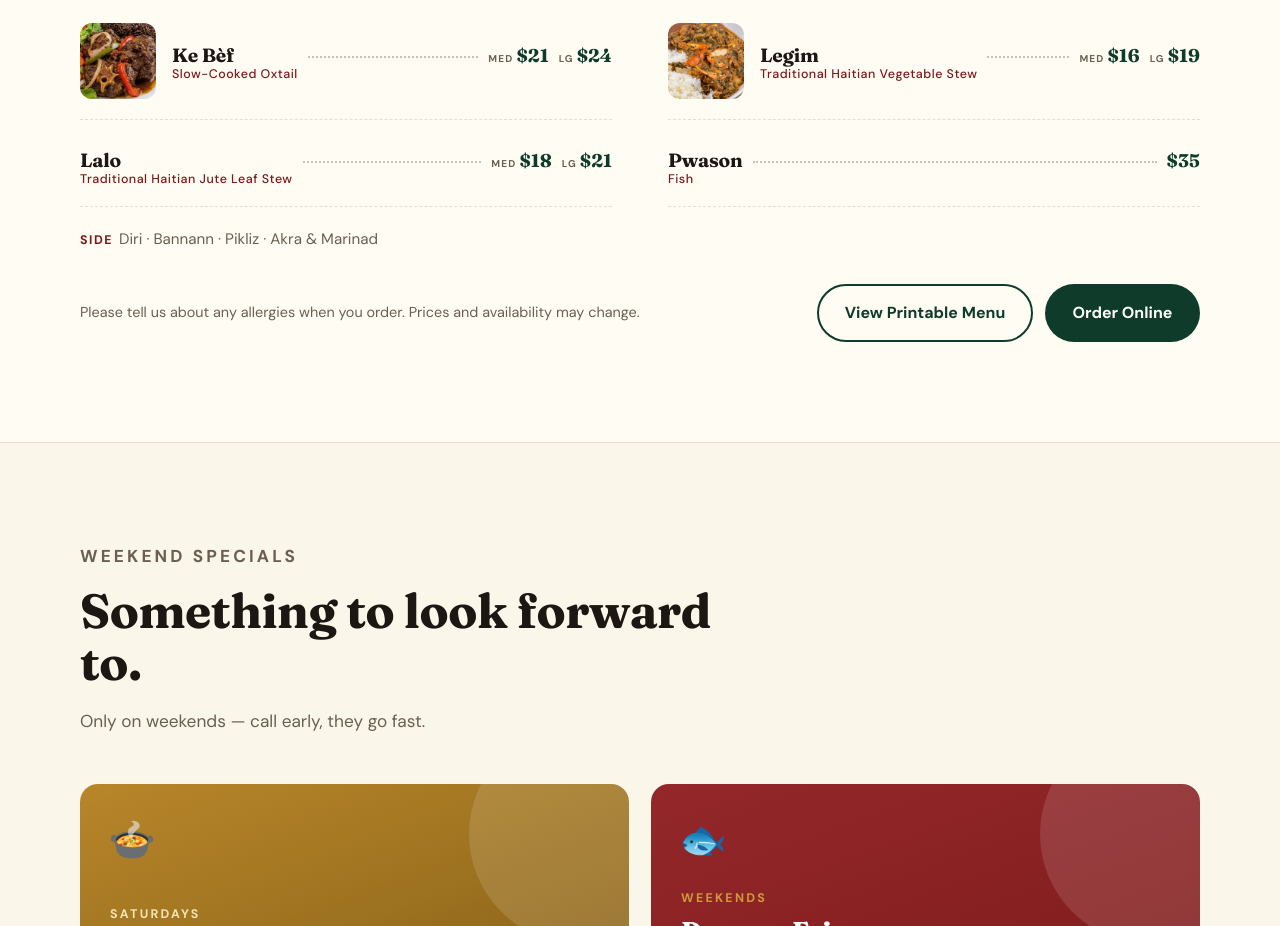
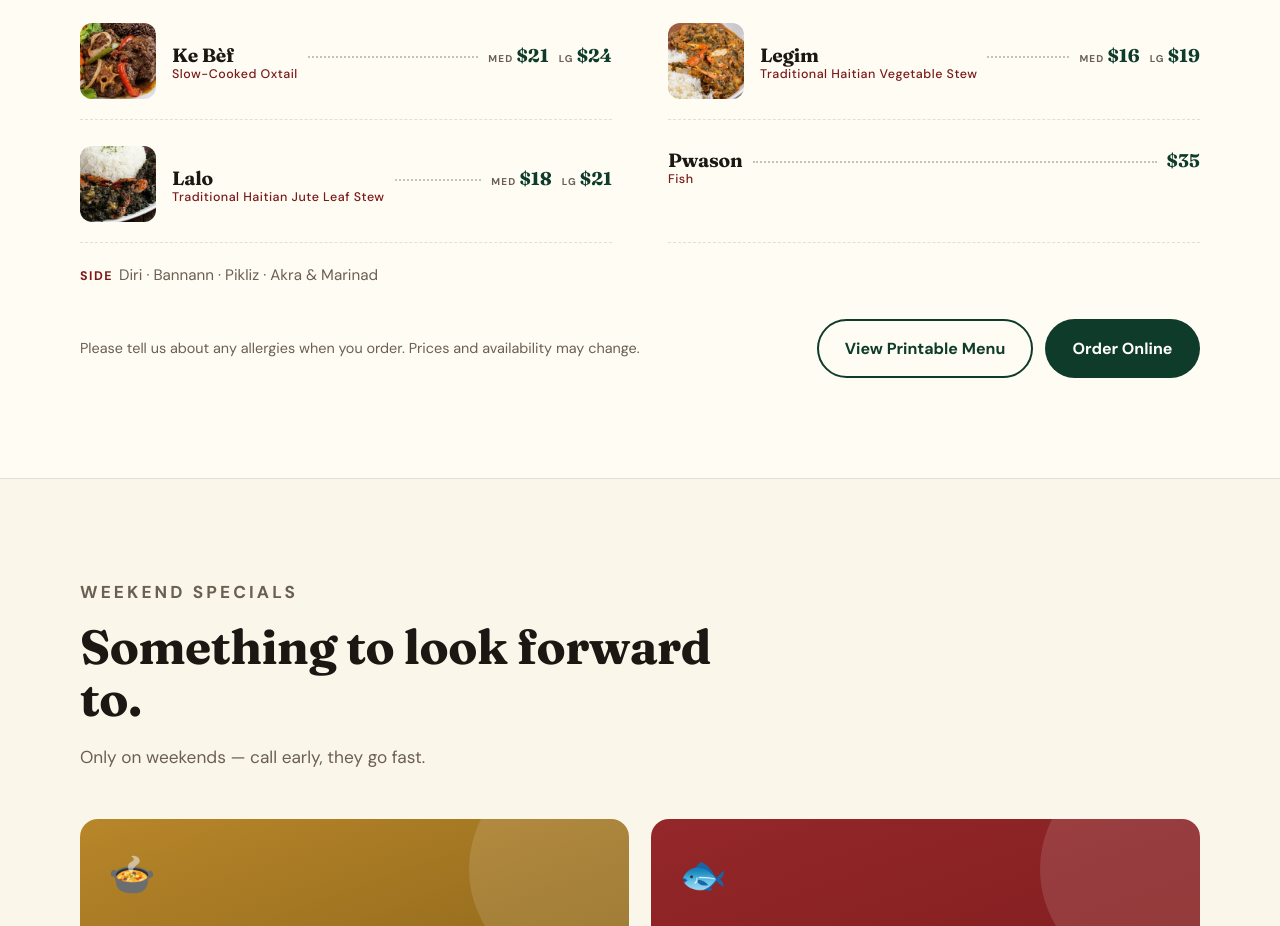
Before and after one commit to obanex/chevalier-caribbean, a plain HTML site: page index.html in a window 1280 px wide. Shown: the part 2553-3479 px from the top of the page. Drawn offline with Linux system fonts and the light colour scheme.

Commit message:
Add a lalo photo thumbnail to the menu
Co-Authored-By: Claude Opus 5.5 <noreply@anthropic.com>

```diff
--- a/index.html
+++ b/index.html
@@ -454,7 +454,7 @@
         <div class="dish"><div class="dish-top"><h3>Kabrit<small>Seasoned Haitian Goat</small></h3><span class="dots"></span><span class="price"><small>Med</small>$21<small>Lg</small>$24</span></div></div>
         <div class="dish has-photo"><img class="dish-photo" src="ke-bef-thumb.webp" alt="Ke bèf (oxtail) plate" width="200" height="200" loading="lazy"><div class="dish-body"><div class="dish-top"><h3>Ke Bèf<small>Slow-Cooked Oxtail</small></h3><span class="dots"></span><span class="price"><small>Med</small>$21<small>Lg</small>$24</span></div></div></div>
         <div class="dish has-photo"><img class="dish-photo" src="legim-thumb.webp" alt="Legim plate with white rice" width="200" height="200" loading="lazy"><div class="dish-body"><div class="dish-top"><h3>Legim<small>Traditional Haitian Vegetable Stew</small></h3><span class="dots"></span><span class="price"><small>Med</small>$16<small>Lg</small>$19</span></div></div></div>
-        <div class="dish"><div class="dish-top"><h3>Lalo<small>Traditional Haitian Jute Leaf Stew</small></h3><span class="dots"></span><span class="price"><small>Med</small>$18<small>Lg</small>$21</span></div></div>
+        <div class="dish has-photo"><img class="dish-photo" src="lalo-thumb.webp" alt="Lalo plate with white rice" width="200" height="200" loading="lazy"><div class="dish-body"><div class="dish-top"><h3>Lalo<small>Traditional Haitian Jute Leaf Stew</small></h3><span class="dots"></span><span class="price"><small>Med</small>$18<small>Lg</small>$21</span></div></div></div>
         <div class="dish"><div class="dish-top"><h3>Pwason<small>Fish</small></h3><span class="dots"></span><span class="price">$35</span></div></div>
         <p class="served-with"><b>SIDE</b>Diri · Bannann · Pikliz · Akra &amp; Marinad</p>
       </div>
```
Also changed, not shown: lalo-thumb.webp (added), 1 other file.
